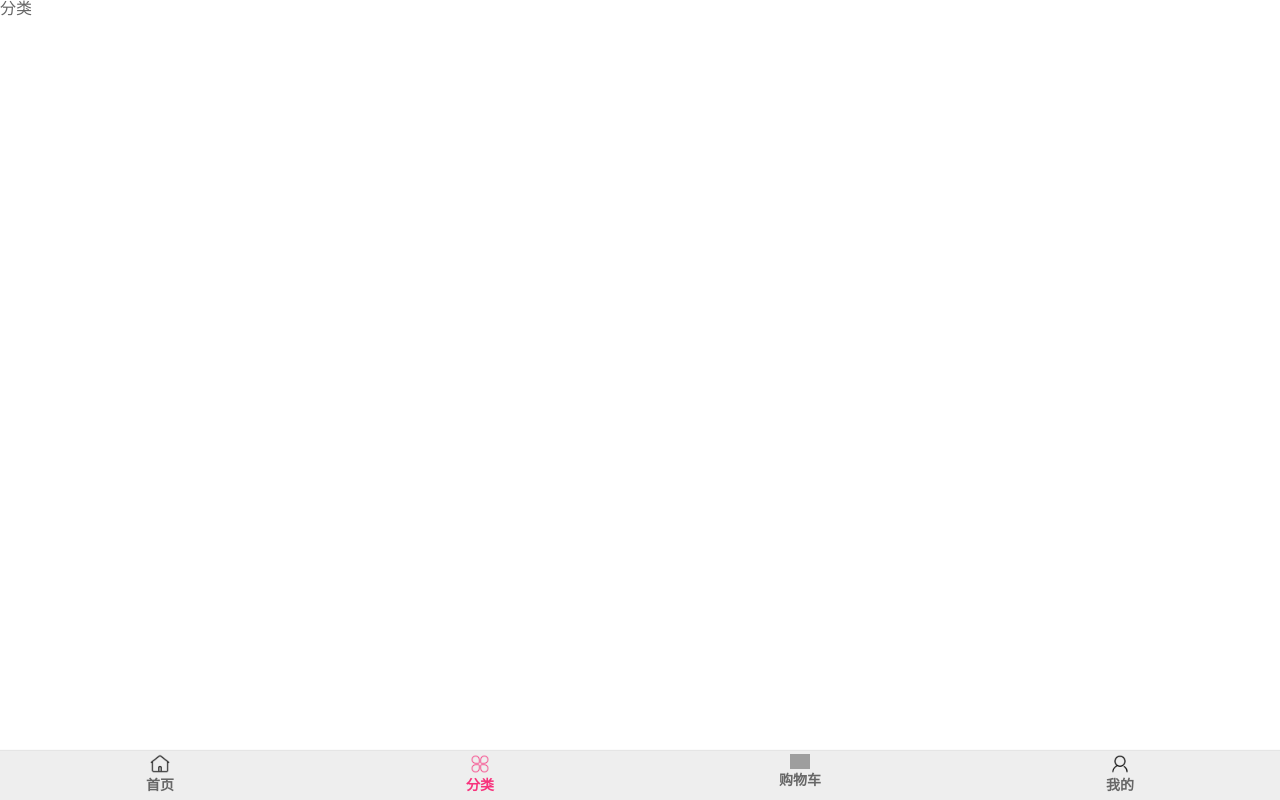
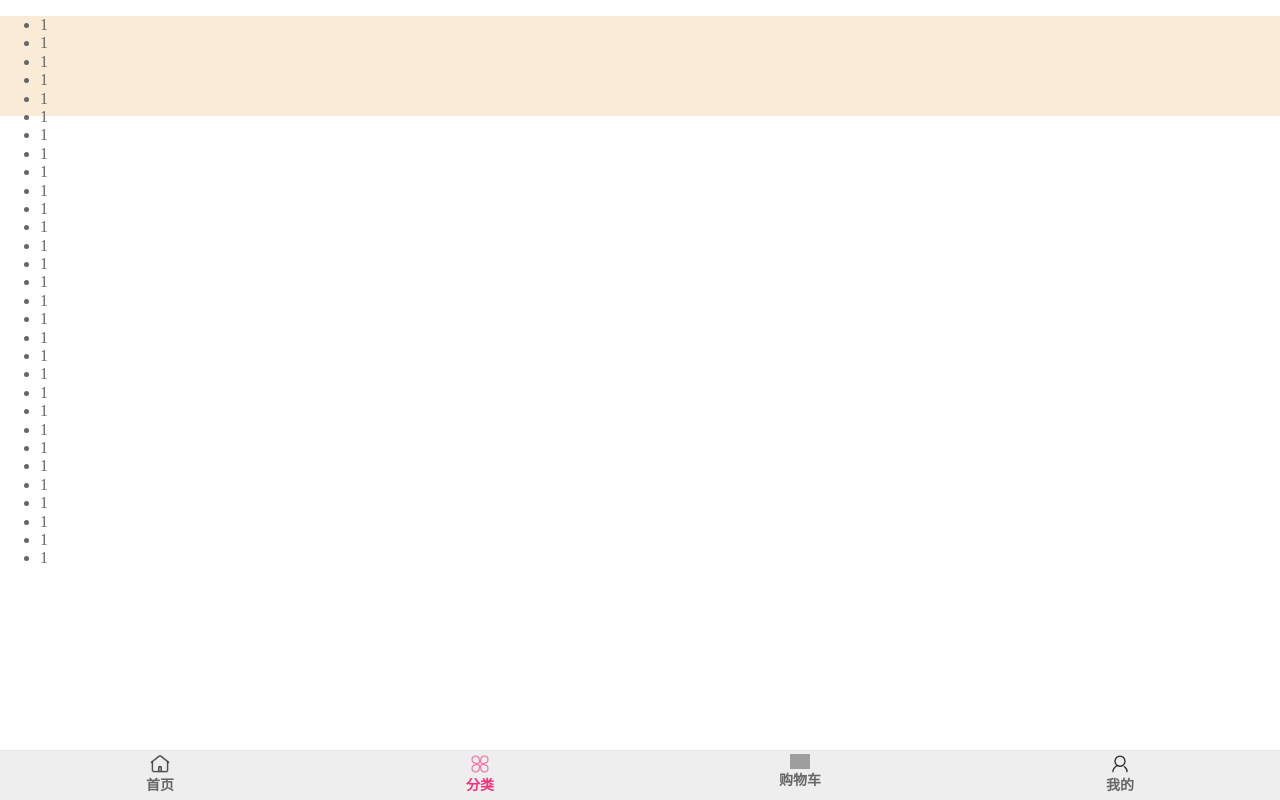
Before and after one commit to Abner105/supermall, a Vue app: page /category in a window 1280 px wide. Built offline with nearby package versions, Linux system fonts and the light colour scheme; grey boxes are pictures that could not be loaded; the HTML template or start-up script is replaced by a standard one.

Commit message:
切换tabControl与下载better-scroll

```diff
--- a/package.json
+++ b/package.json
@@ -8,6 +8,7 @@
   },
   "dependencies": {
     "axios": "^0.24.0",
+    "better-scroll": "^2.4.2",
     "core-js": "^3.6.5",
     "vue": "^2.6.11",
     "vue-router": "^3.5.3"
--- a/src/components/content/tabcontrol/TabControl.vue
+++ b/src/components/content/tabcontrol/TabControl.vue
@@ -1,6 +1,6 @@
 <template>
   <div class="tab-control">
-    <div  v-for="(item, index) in title" :key="item" @click="isActive = index">
+    <div  v-for="(item, index) in title" :key="item" @click="itemClick(index)">
       <span :class="{ tabactive: index == isActive }">{{ item }}</span>
     </div>
   </div>
@@ -22,6 +22,12 @@ export default {
       isActive: 0,
     };
   },
+  methods:{
+    itemClick(index){
+      this.isActive=index
+      this.$emit('itemClick',index)
+    }
+  }
 };
 </script>
 
--- a/src/views/category/Category.vue
+++ b/src/views/category/Category.vue
@@ -1,15 +1,63 @@
 <template>
   <div>
-    分类
+    <div class="wrapper" ref="wrapper">
+      <ul>
+        <li>1</li>
+        <li>1</li>
+        <li>1</li>
+        <li>1</li>
+        <li>1</li>
+        <li>1</li>
+        <li>1</li>
+        <li>1</li>
+        <li>1</li>
+        <li>1</li>
+        <li>1</li>
+        <li>1</li>
+        <li>1</li>
+        <li>1</li>
+        <li>1</li>
+        <li>1</li>
+        <li>1</li>
+        <li>1</li>
+        <li>1</li>
+        <li>1</li>
+        <li>1</li>
+        <li>1</li>
+        <li>1</li>
+        <li>1</li>
+        <li>1</li>
+        <li>1</li>
+        <li>1</li>
+        <li>1</li>
+        <li>1</li>
+        <li>1</li>
+      </ul>
+    </div>
   </div>
 </template>
 
 <script>
+import BS from "better-scroll";
 export default {
-  name:"Category",
-}
+  name: "Category",
+  data() {
+    return {
+      BScroll: null,
+    };
+  },
+  mounted() {
+    // this.$nextTick(() => {
+    //   this.scroll = new BS(this.$refs.wrapper, {});
+    // });
+    this.BScroll=new BS(document.querySelector('.wrapper'),{})
+  },
+};
 </script>
 
 <style>
-
+.wrapper {
+  height: 100px;
+  background-color: antiquewhite;
+}
 </style>
--- a/src/views/home/Home.vue
+++ b/src/views/home/Home.vue
@@ -4,8 +4,12 @@
     <home-swiper :banner="banner" />
     <recommend-view :recommend="recommend" />
     <feature-view />
-    <tab-control class="tab-control" :title="['流行', '新款', '精选']" />
-    <goods-list :goods="goods.pop.list"/>
+    <tab-control
+      class="tab-control"
+      :title="['流行', '新款', '精选']"
+      @itemClick="itemClick"
+    />
+    <goods-list :goods="tabItem" />
   </div>
 </template>
 
@@ -15,7 +19,7 @@ import RecommendView from "./childcomponents/RecommendView.vue";
 import FeatureView from "./childcomponents/FeatureView.vue";
 import NavBar from "components/common/navbar/NavBar.vue";
 import TabControl from "components/content/tabcontrol/TabControl.vue";
-import GoodsList from 'components/content/goods/GoodsList.vue';
+import GoodsList from "components/content/goods/GoodsList.vue";
 import { getHomeMultidata, getHomeGoods } from "network/home.js";
 
 export default {
@@ -29,7 +33,13 @@ export default {
         new: { page: 0, list: [] },
         sell: { page: 0, list: [] },
       },
+      tabType:'pop'
     };
+  },
+  computed:{
+    tabItem(){
+      return this.goods[this.tabType].list
+    }
   },
   components: {
     NavBar,
@@ -48,6 +58,7 @@ export default {
     this.getHomeGoods("sell");
   },
   methods: {
+    // 网络请求相关
     getHomeMultidata() {
       getHomeMultidata().then((res) => {
         this.banner = res.data.banner.list;
@@ -60,6 +71,10 @@ export default {
         this.goods[type].page += 1;
       });
     },
+    // 时间监听
+    itemClick(index){
+      this.tabType=['pop','new','sell'][index]
+    }
   },
 };
 </script>
```
Also changed, not shown: 1 other file (tests, documents, lock files or other folders).
